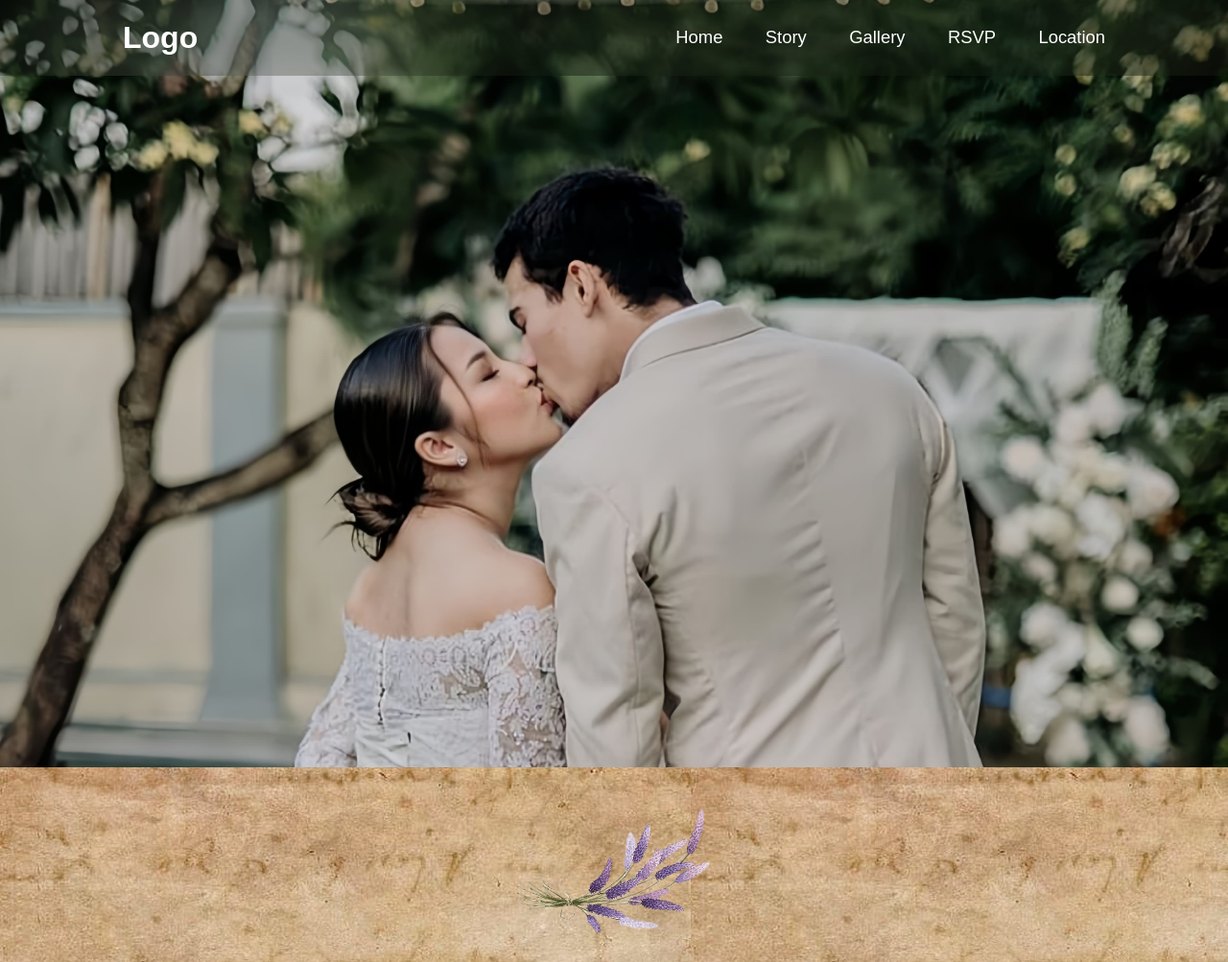
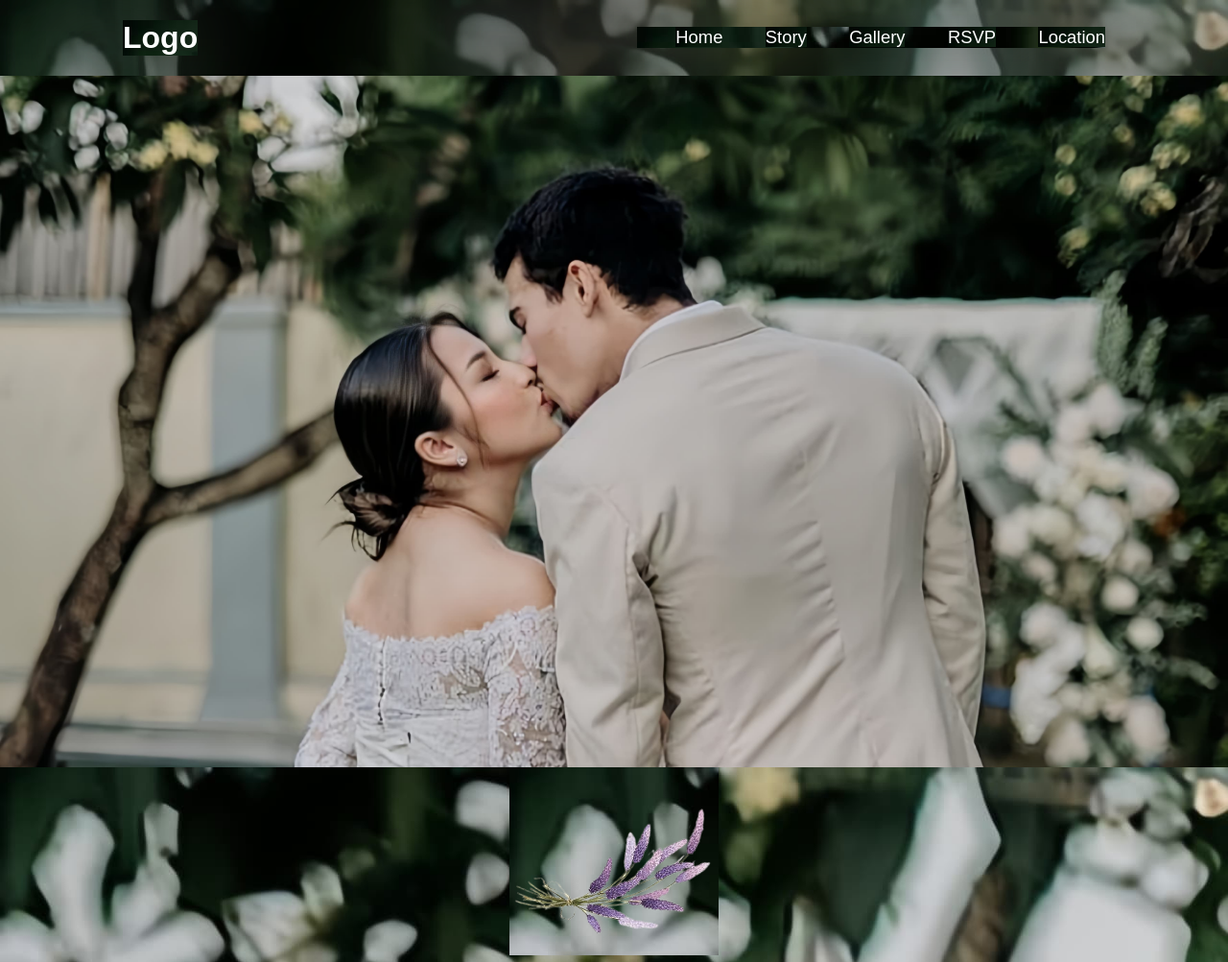
Before and after one commit to acarpl/undangan-digital, a plain HTML site: page index-2.html in a window 1280 px wide. Shown: the top 1003 px of the page at 96% size. Drawn offline with nearby package versions, Linux system fonts and the light colour scheme; files whose address does not match are found by name; a web font is replaced by a local one.

Commit message:
Update style-2.css

```diff
--- a/style-2.css
+++ b/style-2.css
@@ -6,6 +6,9 @@
     padding: 0;
     box-sizing: border-box;
     font-family: 'Poppins', sans-serif;
+    background: url(images/background7.2.jpg);
+    background-repeat: repeat;
+
 }
 h1{
     text-align: center;
```
